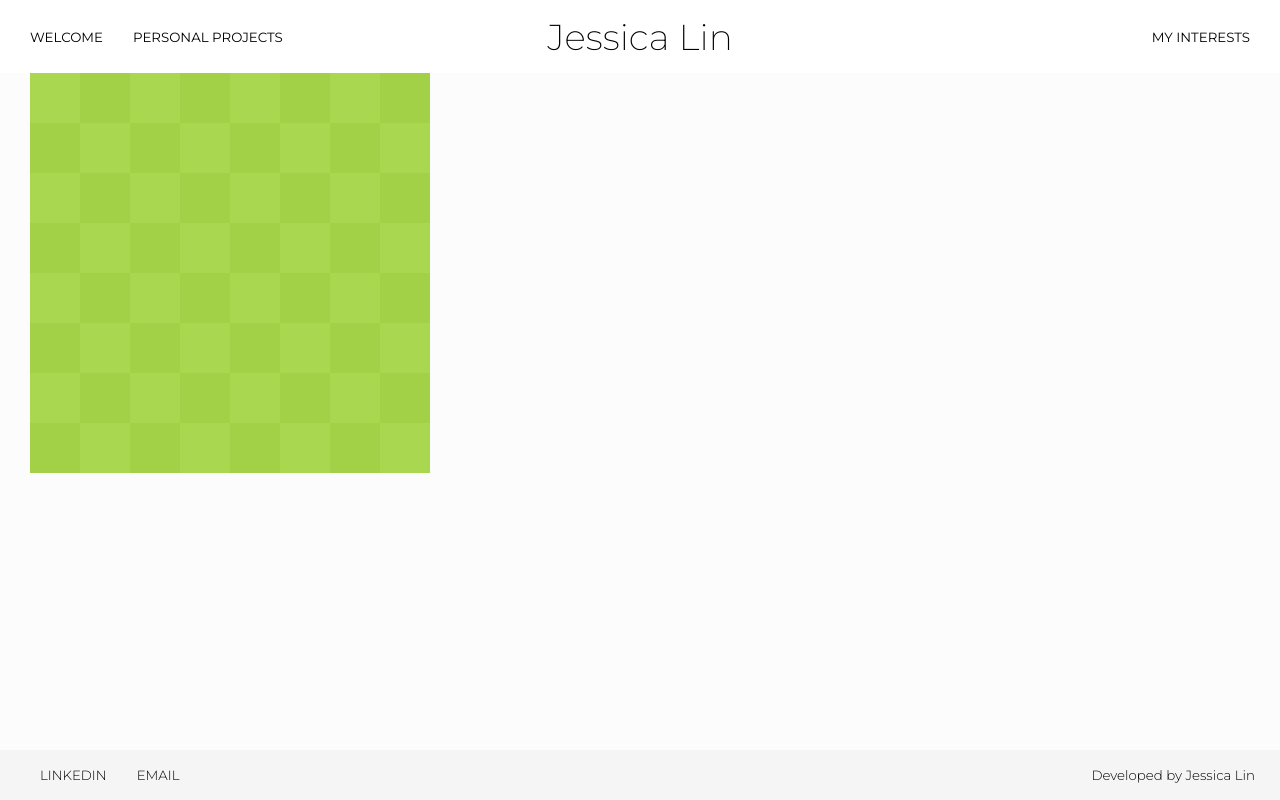
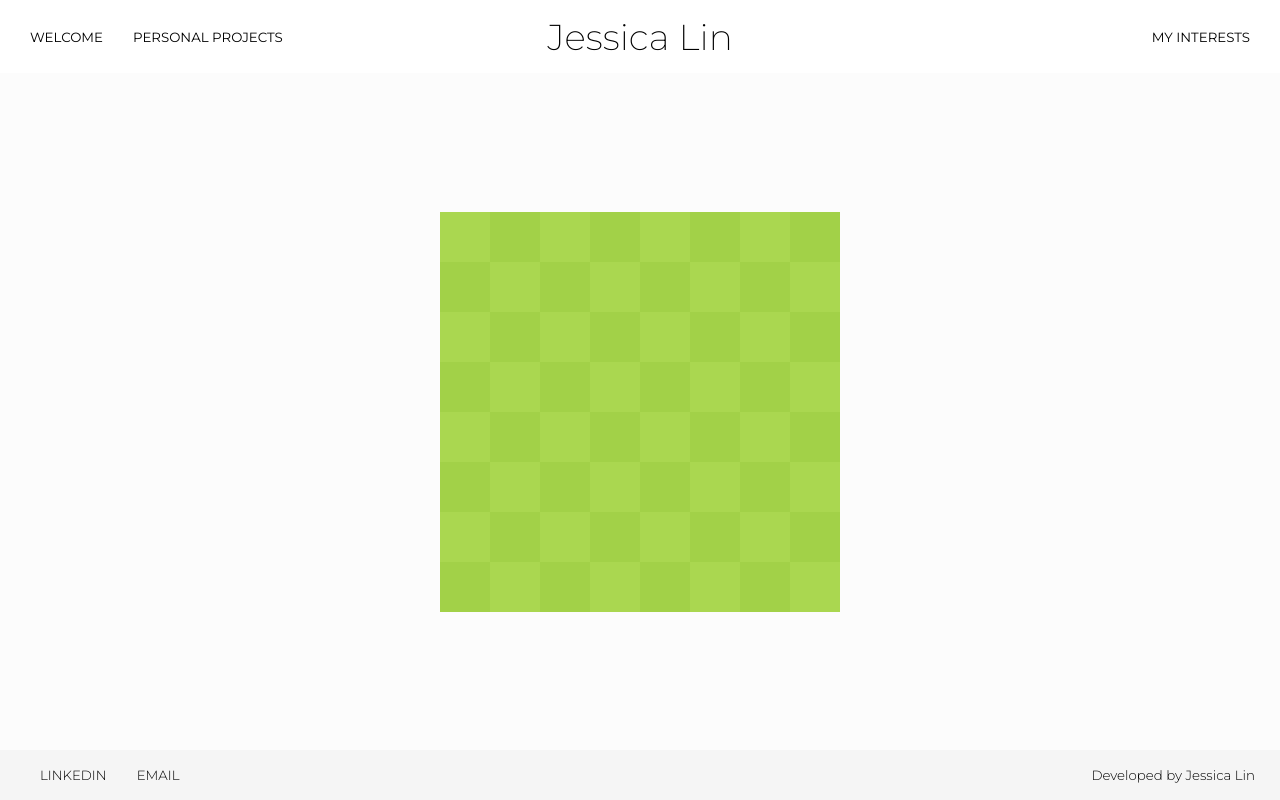
Before and after one commit to dumbbunnyjess/PersonalWebsite, a React (Create React App) app: page /minesweeper in a window 1280 px wide. Built offline with nearby package versions, Linux system fonts and the light colour scheme.

Commit message:
Centered minesweeper board

```diff
--- a/src/App.css
+++ b/src/App.css
@@ -214,6 +214,18 @@ footer {
   min-width: 370px;
   align-items: center;
   min-height: 200px;
+}
+
+.fixed-page-height-container {
+  display: flex;
+  flex-wrap: wrap;
+  justify-content: center;
+  align-items: flex-start;
+  flex: 1;
+  min-width: 370px;
+  align-items: center;
+  min-height: 200px;
+  height: calc(100vh - 50px - 73px);
 }
 
 .vertical_container {
--- a/src/components/minesweeper.jsx
+++ b/src/components/minesweeper.jsx
@@ -7,9 +7,12 @@ function Minesweeper() {
     <div>
       <CustomHeader></CustomHeader>
       <div className="main-content">
-        <div className="app-container">
-          <Board></Board>
+        <div className="fixed-page-height-container">
+          <div className="app-container">
+            <Board></Board>
+          </div>
         </div>
+
         {/* Your Minesweeper component JSX */}
       </div>
       <Footer />
--- a/src/components/welcome.jsx
+++ b/src/components/welcome.jsx
@@ -69,13 +69,9 @@ function Welcome() {
                 <br />I have classroom and personal experience working with:
               </p>
               <br />
-              <p>
+
               <div className="logo_container">
-                  <img
-                    src={PythonIcon}
-                    alt="Python"
-                    className="circular-image"
-                  />
+                <img src={PythonIcon} alt="Python" className="circular-image" />
                 Python
               </div>
               <div className="logo_container">
@@ -102,7 +98,7 @@ function Welcome() {
                 <img src={CSSIcon} alt="CSS" className="circular-image" />
                 CSS
               </div>
-              </p>
+
               <br />
             </div>
             <div className="container">
```
Lines whose indentation alone changed are shown as unchanged.
